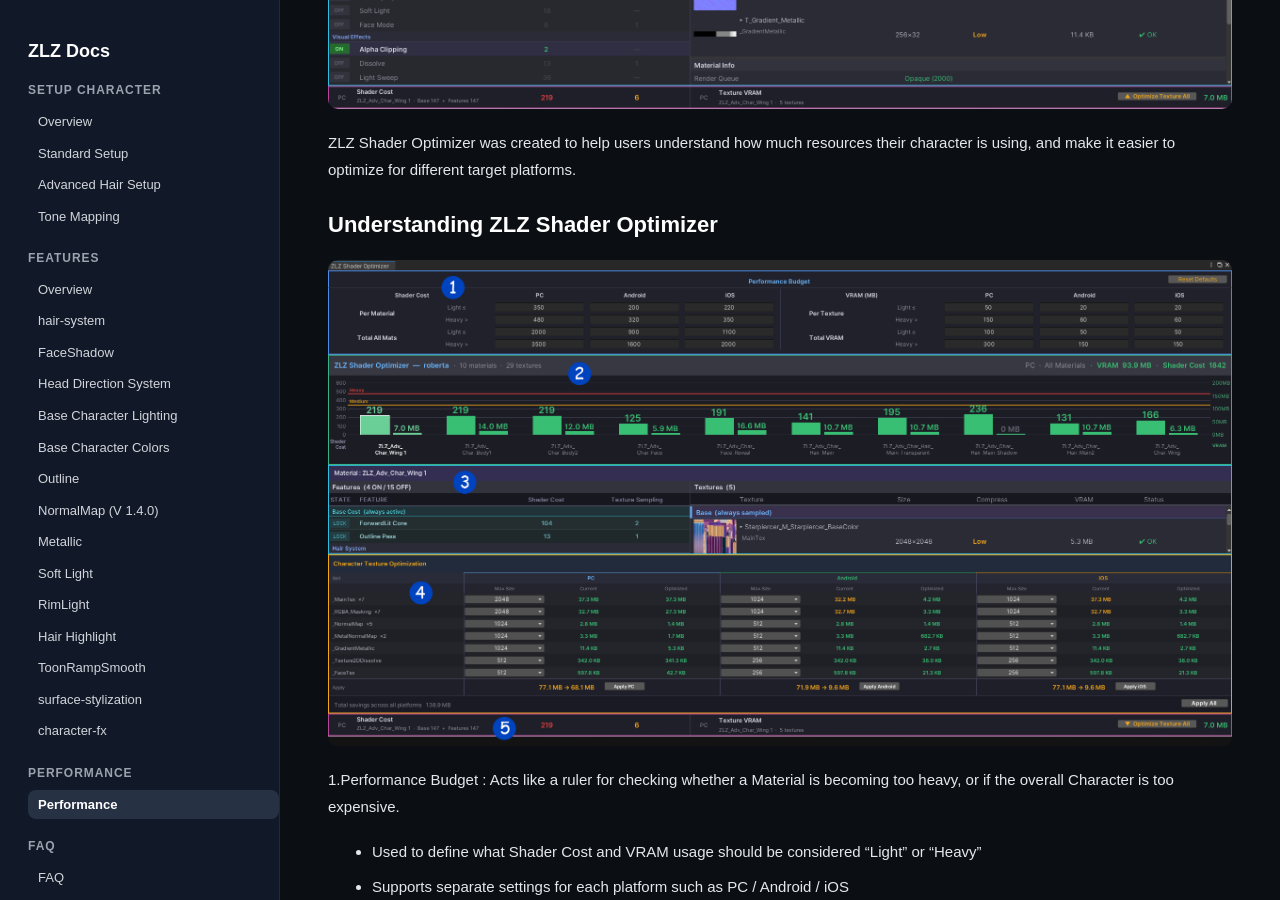
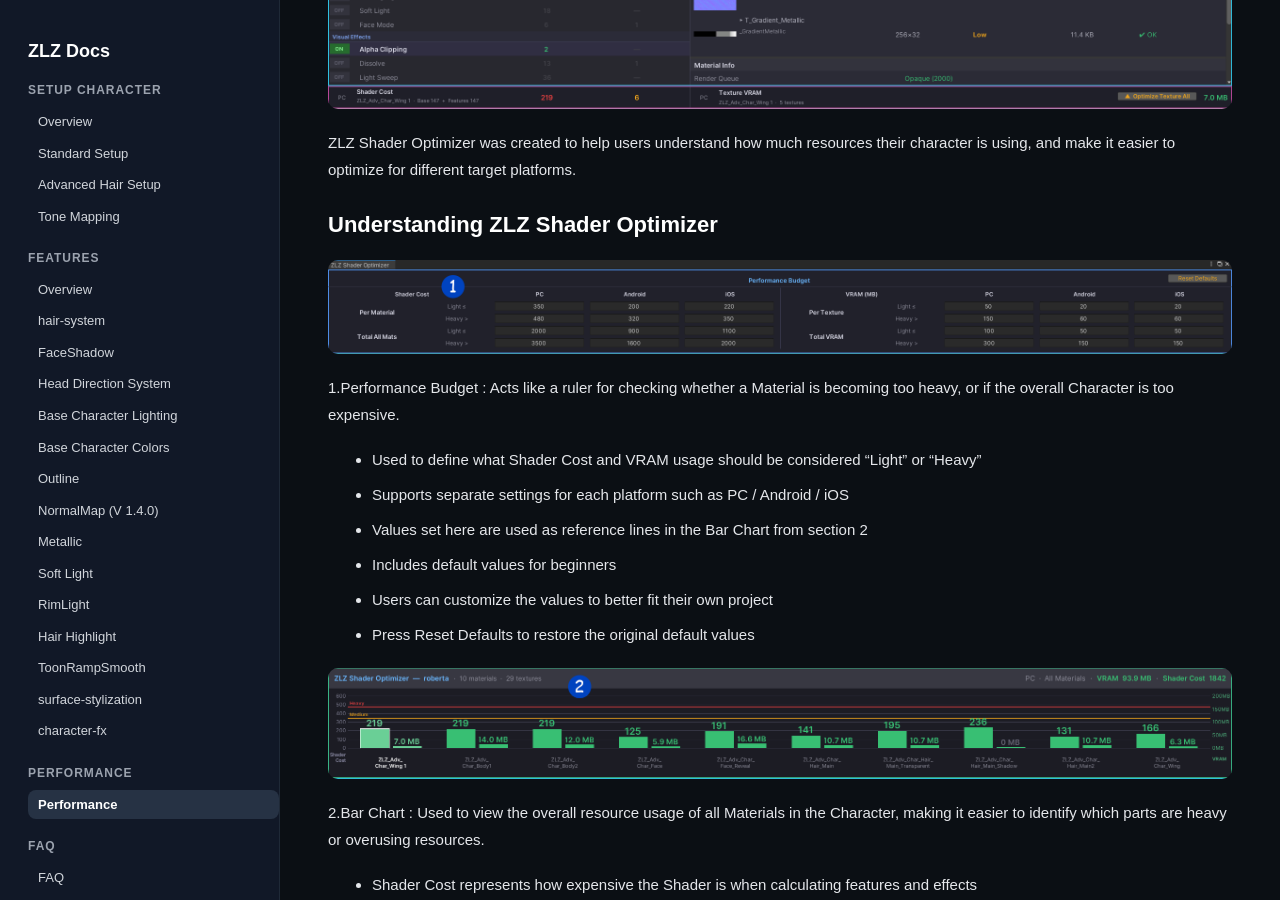
Before and after one commit to zlz-studio/zlz-studio.github.io, a Jekyll site: the page built from performance/index.md, in a window 1280 px wide and 900 px high, scrolled down 2852 px. Built offline with Jekyll 4.4.1, drawn with Linux system fonts in a browser that asks for light colours.

Commit message:
Update index.md

```diff
--- a/performance/index.md
+++ b/performance/index.md
@@ -38,7 +38,7 @@ and make it easier to optimize for different target platforms.
 
 ### Understanding ZLZ Shader Optimizer
 
-![Optimize_2](./images/Optimize_2.png)
+![1](./images/1.png)
 
 1.Performance Budget : Acts like a ruler for checking whether a Material is becoming too heavy, or if the overall Character is too expensive.
 - Used to define what Shader Cost and VRAM usage should be considered “Light” or “Heavy”
@@ -48,6 +48,8 @@ and make it easier to optimize for different target platforms.
 - Users can customize the values to better fit their own project
 - Press Reset Defaults to restore the original default values
 
+![2](./images/2.png)
+
 2.Bar Chart : Used to view the overall resource usage of all Materials in the Character, making it easier to identify which parts are heavy or overusing resources.
 - Shader Cost represents how expensive the Shader is when calculating features and effects
 - VRAM (MB) represents the amount of memory used by Textures
```
Also changed, not shown: other parts of performance/index.md (+2 -0 lines).
